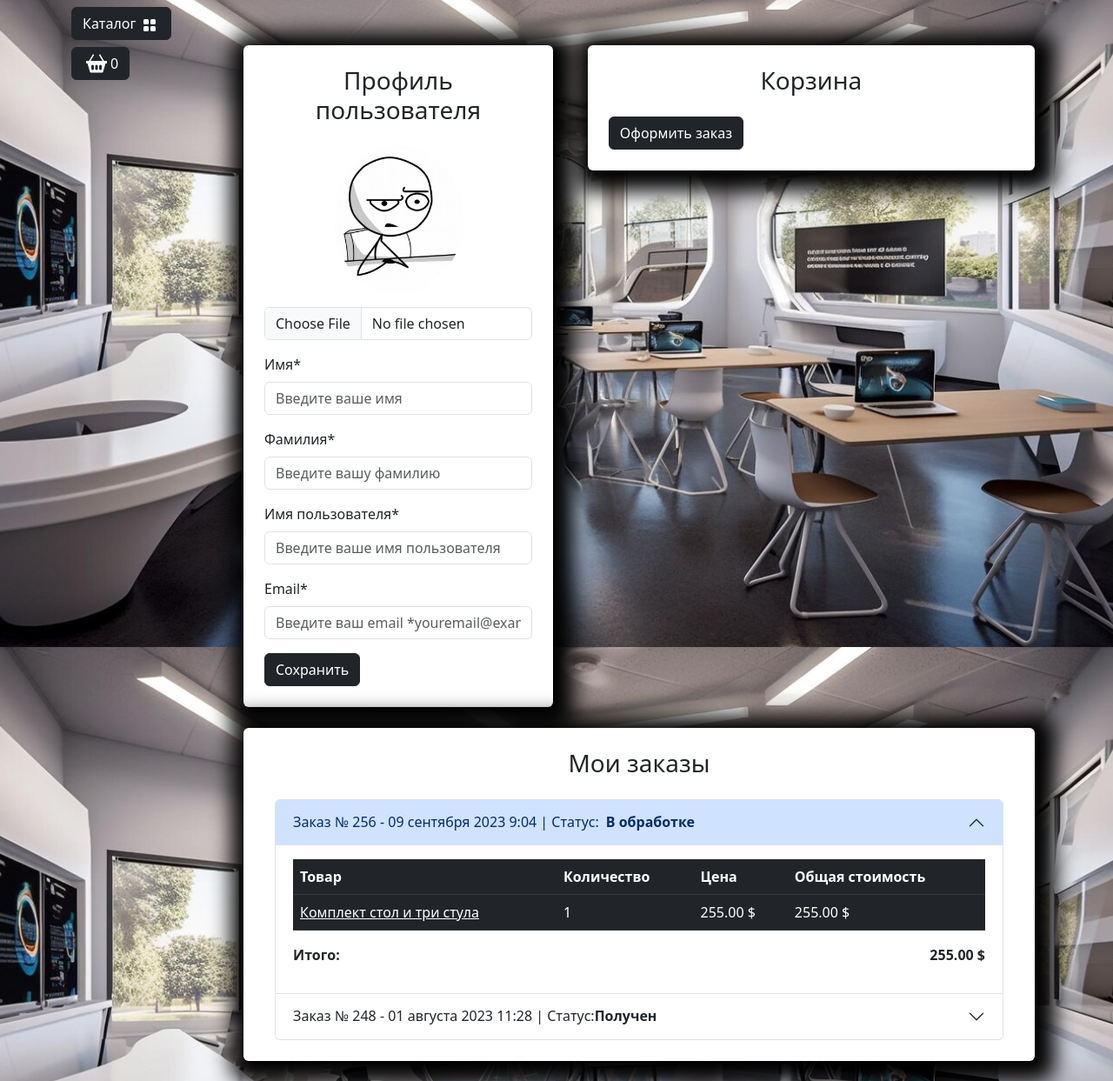
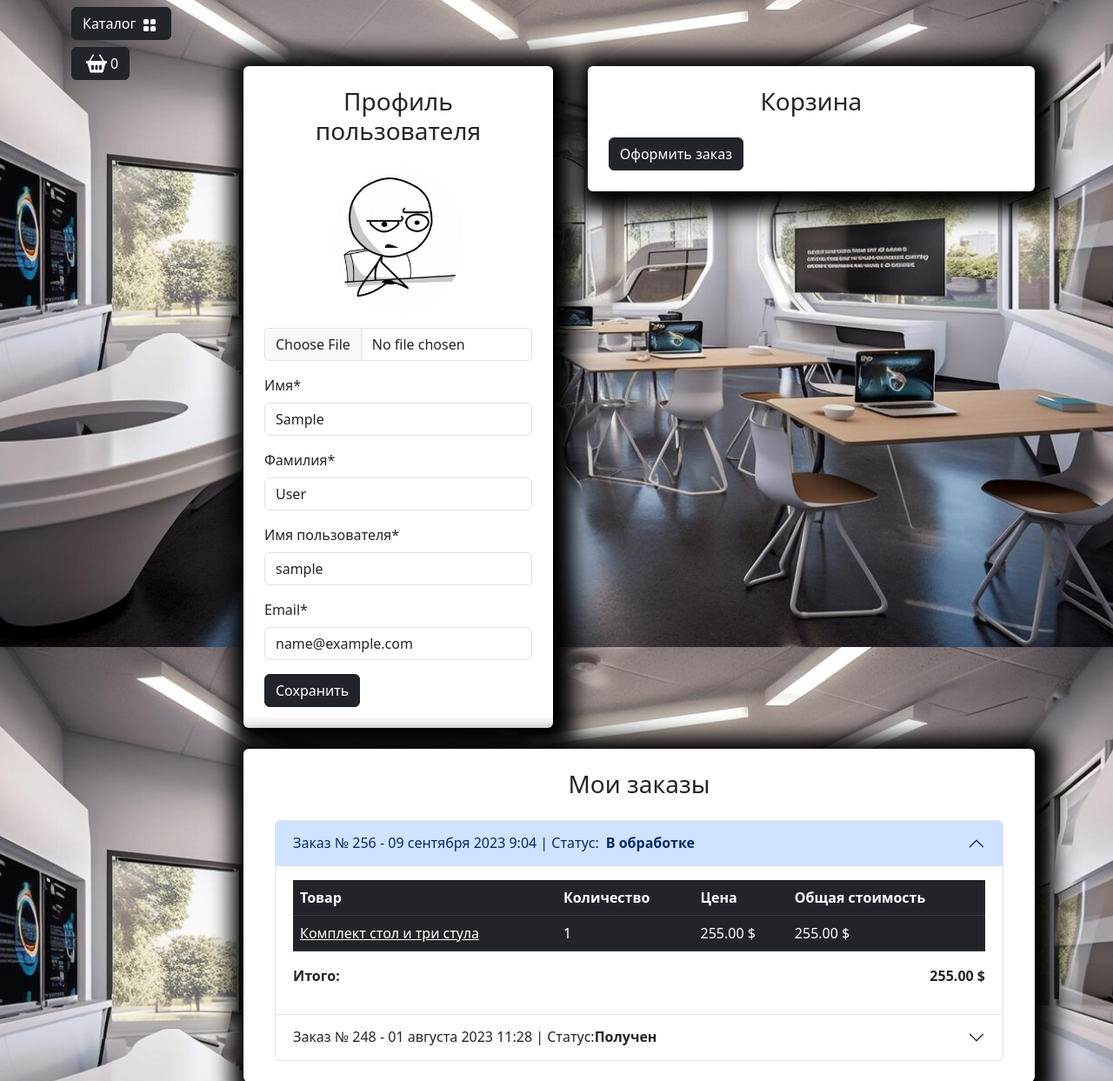
Before and after one commit to programmerFromSiberia/app1, a Django app: page /user/profile/ in a window 1280 px wide. Shown: the part 56-1299 px from the top of the page at 87% size. Run offline with Django 4.2, Linux system fonts and the light colour scheme; the visitor is signed in with stand-in values (Sample User, id 1); data comes from the database, SQL or seed files in the repository; some libraries are stand-ins or nearby versions.

Commit message:
Profile form, controller & notifications are ready

```diff
--- a/templates/includes/notifications.html
+++ b/templates/includes/notifications.html
@@ -12,3 +12,27 @@
     </div>
 </div>
 {% endif %}
+
+<div class="container mt-4">
+    <div class="row justify-content-center">
+        <div class="col-md-6">
+            {% if messages %}
+                {% for message in messages %}
+                    {% if message.tags == 'success' %}
+                    <div id="notification" class="position-fixed start-50 translate-middle-x z-3 alert alert-success fade show custom-shadow" role="alert">
+                        {{ message }}
+                    </div>
+                    {% endif %}
+                    {% if message.tags == 'warning' %}
+                    <div id="notification" class="position-fixed start-50 translate-middle-x z-3 alert alert-danger fade show custom-shadow" role="alert">
+                        {{ message }}
+                    </div>
+                    {% endif %}
+                {% endfor %}
+            {% else %}
+            <div id="jq-notification" class="position-fixed start-50 translate-middle-x z-3 alert alert-success fade show custom-shadow" style="display: none;" role="alert">
+            </div>
+            {% endif %}
+        </div>
+    </div>
+</div>
--- a/users/forms.py
+++ b/users/forms.py
@@ -1,21 +1,18 @@
 from django import forms
-from django.contrib.auth.forms import AuthenticationForm, UserCreationForm
+from django.contrib.auth.forms import AuthenticationForm, UserCreationForm, UserChangeForm
 
 from users.models import User
 
 
 class UserLoginForm(AuthenticationForm):
-
     class Meta:
         model = User
-        fields = ["username", "password"]
-
+        fields = ['username', 'password']
     username = forms.CharField()
     password = forms.CharField()
 
 
 class UserRegistrationForm(UserCreationForm):
-
     class Meta:
         model = User
         fields = (
@@ -30,6 +27,23 @@
     first_name = forms.CharField()
     last_name = forms.CharField()
     username = forms.CharField()
-    emai = forms.EmailField()
+    email = forms.CharField()
     password1 = forms.CharField()
     password2 = forms.CharField()
+
+
+class ProfileForm(UserChangeForm):
+    class Meta:
+        model = User
+        fields = (
+            "image",
+            "first_name",
+            "last_name",
+            "username",
+            "email",)
+
+    image = forms.ImageField(required=False)
+    first_name = forms.CharField()
+    last_name = forms.CharField()
+    username = forms.CharField()
+    email = forms.CharField()
--- a/users/templates/users/profile.html
+++ b/users/templates/users/profile.html
@@ -9,35 +9,67 @@
             <div class="col-md-5">
                 <div class=" bg-white p-4 mb-4 mx-2 rounded custom-shadow">
                     <h3 class="text-center mb-4">Профиль пользователя</h3>
-                    <form>
+                    <form action="{% url "users:profile" %}" method="post" enctype="multipart/from-data">
+                        {% csrf_token %}
                         <div class="row">
                             <div class="col-md-12 mb-3 text-center">
+                                {% if user.image %}
+                                <img src="{{ user.image.url }}"
+                                    alt="Аватар пользователя" class="img-fluid rounded-circle"
+                                    style="max-width: 150px;">
+                                {% else %}
                                 <img src="{% static "deps/images/baseavatar.jpg" %}"
                                     alt="Аватар пользователя" class="img-fluid rounded-circle"
                                     style="max-width: 150px;">
-                                <input type="file" class="form-control mt-3" id="avatar"
+                                {% endif %}
+                                    <input type="file" class="form-control mt-3" id="id_imade"
+                                    name = "image"
                                     accept="image/*">
+                                    {% if form.image.errors %}
+                                    <div class="alert alert-danger alert-dismissible fade show">{{form.image.errors}}</div>
+                                    {% endif %}
                             </div>
                             <div class="col-md-12 mb-3">
-                                <label for="firstName" class="form-label">Имя*</label>
-                                <input type="text" class="form-control" id="firstName"
-                                    placeholder="Введите ваше имя" value="" required>
+                                <label for="id_first_Name" class="form-label">Имя*</label>
+                                <input type="text" class="form-control" id="id_first_Name"
+                                    name = "first_Name"
+                                    placeholder="Введите ваше имя"
+                                    value="{{ form.first_name.value }}"
+                                    required>
+                                    {% if form.first_name.errors %}
+                                    <div class="alert alert-danger alert-dismissible fade show">{{form.first_name.errors}}</div>
+                                    {% endif %}
                             </div>
                             <div class="col-md-12 mb-3">
-                                <label for="lastName" class="form-label">Фамилия*</label>
-                                <input type="text" class="form-control" id="lastName"
-                                    placeholder="Введите вашу фамилию" value="" required>
+                                <label for="id_last_name" class="form-label">Фамилия*</label>
+                                <input type="text" class="form-control" id="id_last_name"
+                                    name = "last_name"
+                                    placeholder="Введите вашу фамилию"
+                                    value="{{ form.last_name.value }}"
+                                    required>
+                                    {% if form.last_name.errors %}
+                                    <div class="alert alert-danger alert-dismissible fade show">{{form.last_name.errors}}</div>
+                                    {% endif %}
                             </div>
                             <div class="col-md-12 mb-3">
-                                <label for="username" class="form-label">Имя пользователя*</label>
-                                <input type="text" class="form-control" id="username"
-                                    placeholder="Введите ваше имя пользователя" value="" required>
+                                <label for="id_username" class="form-label">Имя пользователя*</label>
+                                <input type="text" class="form-control" id="id_username"
+                                    name = "username"
+                                    placeholder="Введите ваше имя пользователя"
+                                    value="{{ form.username.value }}"
+                                    required>
+                                    {% if form.username.errors %}
+                                    <div class="alert alert-danger alert-dismissible fade show">{{form.username.errors}}</div>
+                                    {% endif %}
                             </div>
                             <div class="col-md-12 mb-3">
-                                <label for="email" class="form-label">Email*</label>
-                                <input type="email" class="form-control" id="email"
-                                    placeholder="Введите ваш email *youremail@example.com" value=""
+                                <label for="id_email" class="form-label">Email*</label>
+                                <input type="email" class="form-control" id="id_email"
+                                    placeholder="Введите ваш email *youremail@example.com" value="{{ form.email.value }}"
                                     required>
+                                    {% if form.email.errors %}
+                                    <div class="alert alert-danger alert-dismissible fade show">{{form.email.errors}}</div>
+                                    {% endif %}
                             </div>
                         </div>
                         <button type="submit" class="btn btn-dark">Сохранить</button>
--- a/users/views.py
+++ b/users/views.py
@@ -1,9 +1,10 @@
-from django.contrib import auth
+from django.contrib.auth.decorators import login_required
+from django.contrib import auth, messages
 from django.http import HttpResponseRedirect
 from django.shortcuts import redirect, render
 from django.urls import reverse
 
-from users.forms import UserLoginForm, UserRegistrationForm
+from users.forms import ProfileForm, UserLoginForm, UserRegistrationForm
 
 
 def login(request):
@@ -15,11 +16,12 @@
             user = auth.authenticate(username=username, password=password)
             if user:
                 auth.login(request, user)
+                messages.success(request, f"{username}, Вы вошли в аккаунт")
                 return HttpResponseRedirect(reverse('main:index'))
     else:
         form = UserLoginForm()
     context = {
-        'title': 'Home - Авторизация',
+        'title': 'VIA - Авторизация',
         'form': form
     }
     return render(request, 'users/login.html', context)
@@ -33,24 +35,35 @@
             form.save()
             user = form.instance
             auth.login(request, user)
+            messages.success(request, f"{user.username}, Вы успешно зарегистрированы и вошли в аккаунт")
             return HttpResponseRedirect(reverse('main:index'))
     else:
         form = UserRegistrationForm()
-
     context = {
         'title': 'VIA - Регистрация',
         'form' : form
     }
     return render(request, 'users/registration.html', context)
 
+@login_required
+def profile(request):
+    if request.method == 'POST':
+        form = ProfileForm(data=request.POST, instance=request.user, files=request.FILES)
+        if form.is_valid():
+            form.save()
+            messages.success(request, "Профиль успешно обновлен")
+            return HttpResponseRedirect(reverse('user:profile'))
+    else:
+        form = ProfileForm(instance=request.user)
 
-def profile(request):
     context = {
-        'title': 'VIA - Кабинет'
+        'title': 'VIA - Кабинет',
+        'form' : form
     }
     return render(request, 'users/profile.html', context)
 
-
+@login_required
 def logout(request):
+    messages.success(request, f"{request.user.username}, Вы вышли из аккаунта")
     auth.logout(request)
     return redirect(reverse('main:index'))
```
